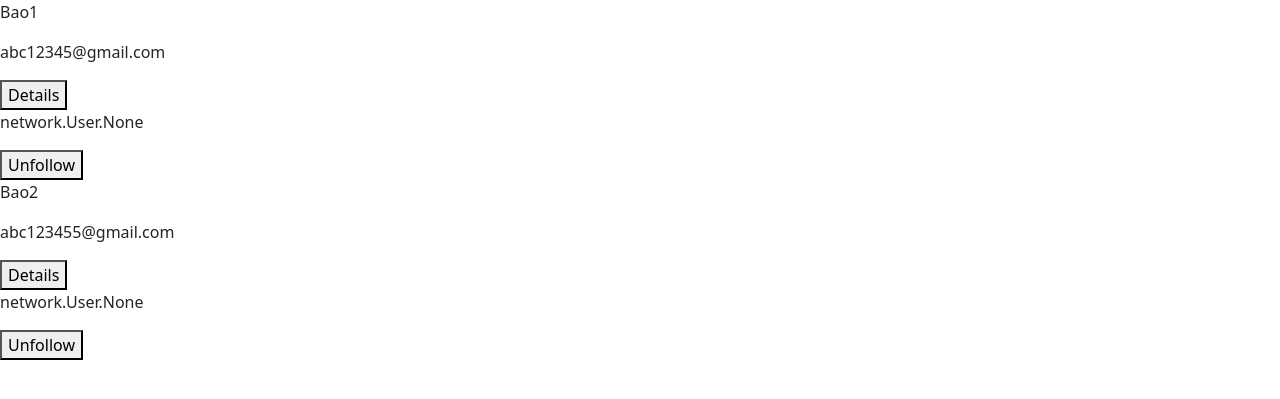
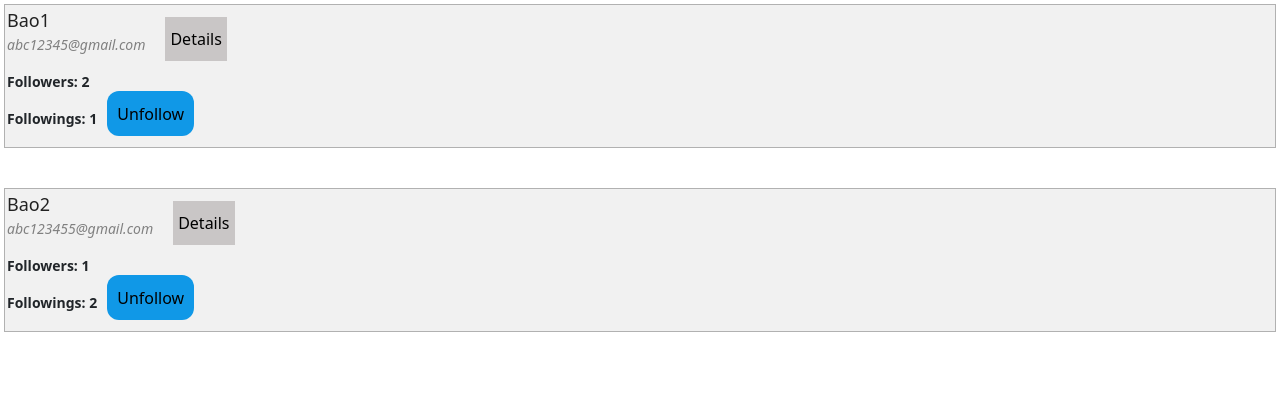
Before and after one commit to bao-123/Project-4, a Django app: page /following in a window 1280 px wide. Shown: the part 56-455 px from the top of the page. Run offline with Django 3.2, Linux system fonts and the light colour scheme; a user stored in the database is signed in; data comes from the database, SQL or seed files in the repository; both versions use the stored data as it was after the commit; some libraries are stand-ins or nearby versions.

Commit message:
Add some style and fix small bugs in Following page(completed)

```diff
--- a/network/static/network/styles.css
+++ b/network/static/network/styles.css
@@ -128,6 +128,7 @@ body
     font-size: 18px;
     font-weight: 500;
     color: rgb(34, 34, 34);
+    margin-bottom: 0;
     transition: 0.5s ease-in-out;
 }
 
@@ -230,3 +231,105 @@ body
     background-color: rgba(149, 255, 99, 0.767);
     border: 4px solid rgb(0, 165, 63);
 }
+
+.followBtn
+{
+    border: none;
+    border-radius: 12px;
+    padding: 10px;
+    margin-top: 20px;
+    cursor: pointer;
+    transition: 0.25s, 0.5s background-color ease-in-out;
+    max-width: 215px;
+    max-height: 45px;
+}
+
+.followBtn:hover
+{
+    box-shadow: 5px 5px 8px black;
+    padding: 12px;
+}
+
+.follow
+{
+    background-color: rgb(241, 64, 64);
+}
+
+
+.follow:hover
+{
+    background-color: rgb(243, 41, 41);
+}
+
+.unfollow
+{
+    background-color: rgb(16, 152, 231);
+}
+
+.unfollow:hover
+{
+    background-color: rgb(21, 90, 238);
+}
+
+.details
+{
+    border: none;
+    background-color: rgb(201, 198, 198);
+    padding: 5px;
+    cursor: pointer;
+    transition: 0.25s ease-out;
+    margin: 10px;
+}
+
+.details:hover
+{
+    background-color: rgb(207, 207, 207);
+}
+
+.details:active
+{
+    background-color: #fff;
+}
+
+.following_users
+{
+    display: flex;
+    flex-direction: column;
+    row-gap: 2rem;
+}
+
+.userDiv
+{
+    border: 1px solid rgb(177, 177, 177);
+    background-color: rgba(236, 236, 236, 0.747);
+    margin: 4px;
+    padding: 2px;
+}
+
+.userEmail
+{
+    color: grey;
+    font-size: 200;
+    font-style: italic;
+    font-size: 14px;
+}
+
+.userInfoDiv
+{
+    display: flex;
+    flex-wrap: wrap;
+    column-gap: 10px;
+}
+
+
+.userFollowers
+{
+    font-weight: 700;
+    font-size: 14px;
+}
+
+.userFollowings
+{
+    font-weight: 700;
+    font-size: 14px;
+}
--- a/network/templates/network/following.html
+++ b/network/templates/network/following.html
@@ -9,16 +9,22 @@
     {% for user in following_users %}
         <div class="userDiv">
             <div class="userInfoDiv">
-            <p class="username">{{ user.username }}</p>
-            <p class="userEmail">{{ user.email }}</p>
-            <button class="details" data-id="{{ user.id }}">Details</button>
+                <div>
+                    <a class="nav-link" href="{% url 'view_user' user.id %}"><p class="postUser">{{ user.username }}</p> </a>
+                    <p class="userEmail">{{ user.email }}</p>
+                </div>
+                <button class="details" data-id="{{ user.id }}">Details</button>
             </div>
-            <div class="userFollowInfo">
-                <p class="userFollowers">{{ user.followers }}</p>
-                <p class="userFollowing"> {{ user.followings }}</p>
-                <button class="followBtn">Unfollow</button> <!--if the user is in the following page so we only can Unfollow-->
+            <div class="userInfoDiv">
+                <div>
+                    <p class="userFollowers">Followers: {{ user.followers }}</p>
+                    <p class="userFollowings"> Followings: {{ user.followings }}</p>
+                </div>
+                <button class="followBtn unfollow">Unfollow</button> <!--if the user is in the following page so we only can Unfollow-->
             </div>
         </div>
+    {% empty %}
+    <h3>You're not following anyone!</h3>
     {% endfor %}
     </div>
 {% endblock %}
--- a/network/templates/network/user.html
+++ b/network/templates/network/user.html
@@ -17,9 +17,9 @@
             <h3>Email: {{ USER.email }}</h3>
             <h3 id="followers">Followers: {{ USER.followers_count }}</h3>
             {% if USER.is_follower %}
-            <button class="unfollow" id="followBtn">unfollow</button>
+            <button  id="followBtn" class="followBtn unfollow">unfollow</button>
             {% else %}
-            <button class="follow" id="followBtn">follow</button>
+            <button id="followBtn" class="followBtn follow">follow</button>
             {% endif %}
             <h3>Following: {{ USER.following }}</h3>
         </div>
--- a/network/views.py
+++ b/network/views.py
@@ -190,7 +190,8 @@ def view_following(request):
     if request.method != "GET":
         return HttpResponseNotAllowed("method not allowed.")
 
-    following_users = request.user.following.all()
+
+    following_users = list(map(lambda x: x.to_dict(), list(request.user.following.all())))
 
     return render(request, "network/following.html", {
         "following_users": following_users
```
Also changed, not shown: network/static/network/profile.js (+12 -1 lines), db.sqlite3.
